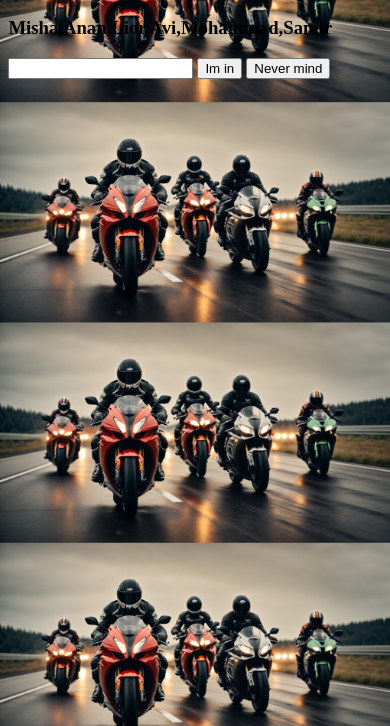
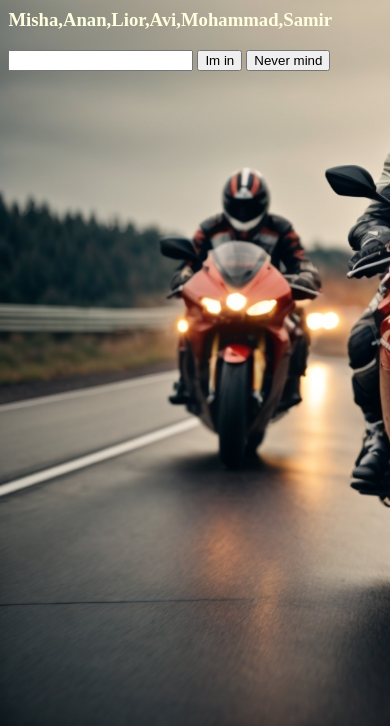
Before and after one commit to MyxaAkkari/27.11.homework, a plain HTML site: page index.html in a window 390 px wide. Shown: the part 118-844 px from the top of the page. Drawn offline with Linux system fonts and the light colour scheme.

Commit message:
fixed GUI for mobile screen

```diff
--- a/styles.css
+++ b/styles.css
@@ -10,20 +10,38 @@
     justify-content: center;
     align-items: center;
     z-index: 9999;
-            background-size : cover;
+    background-size: cover;
 }
 
 /* Styles for the main content */
 #main-content {
     display: none;
 }
-body{
+
+body {
+    margin: 0;
     background-image: url(assets/moto5.jpg);
-background-size : cover;
+    background-size: cover;
     display: flex;
-align-items: center;
+    align-items: top;
     justify-content: center;
+    height: 100vh;
+    color:lightyellow
 }
-#alert{
+
+#alert {
     color: red;
 }
+
+/* Media query for responsive design */
+@media only screen and (max-width: 768px) {
+    #loading-screen {
+        background-image: url(assets/moto4.jpg); /* Keep the same image for mobile */
+    }
+
+    body {
+        background-image: url(assets/moto5.jpg); /* Keep the same image for mobile */
+    }
+
+    /* Adjust other styles for smaller screens */
+}
```
Also changed, not shown: 1 other file. Lines whose indentation alone changed are shown as unchanged.
